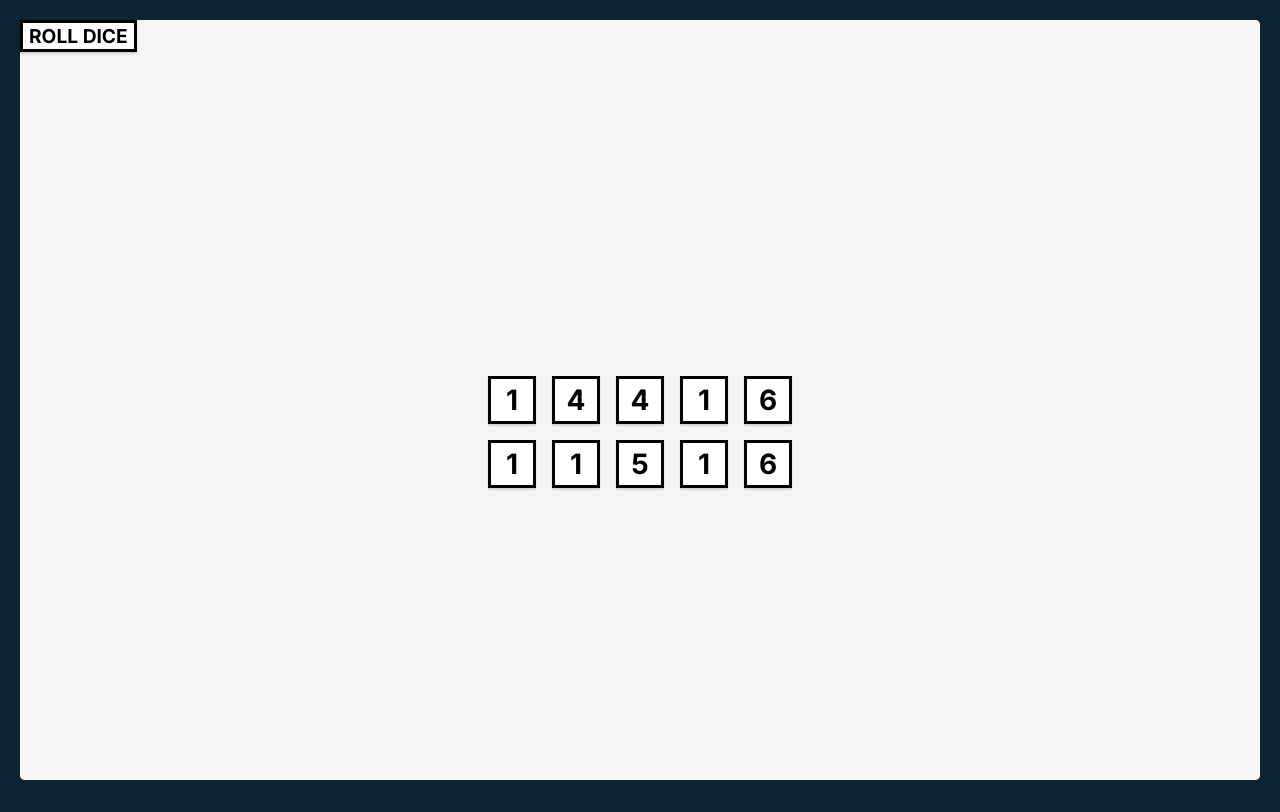
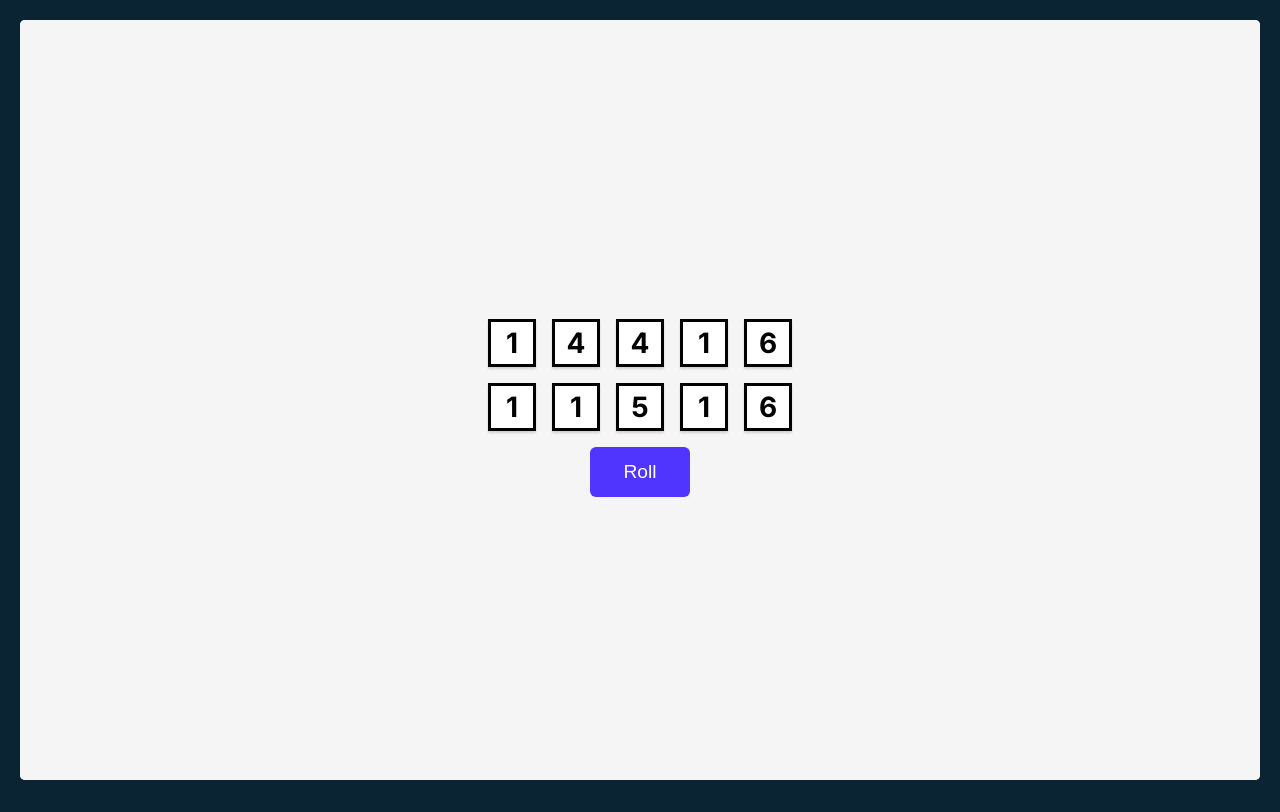
Before and after one commit to Petrasoderstrom1612/tenzies, a React (Vite) app: page / in a window 1280 px wide. Built offline with nearby package versions, Linux system fonts and the light colour scheme.

Commit message:
changed styling of Roll button

```diff
--- a/src/App.jsx
+++ b/src/App.jsx
@@ -50,11 +50,11 @@ function App() {
     return (
     <>
     <main>
-        <button onClick={rollAllDice} className="roll-dice">ROLL DICE</button>
         <div className="big-box">
             <div className="dice-section">
                 {allDice}
             </div>
+            <button onClick={rollAllDice} className="roll-dice">Roll</button>
         </div>
     </main>
     </>
--- a/src/index.css
+++ b/src/index.css
@@ -54,17 +54,13 @@ main {
 }
 
 .roll-dice{
-  border: 3px solid black;
-  display: flex;
-  flex-direction: column;
-  justify-content: center;
-  align-items: center;
-  cursor: pointer;
-  font-size: 1.2rem;
-  font-weight: bold;
-  font-family: Inter, sans-serif;
-  box-shadow: 0px 2px 2px rgba(0, 0, 0, 0.15);
-  background-color: white;
+    height: 50px;
+    width: 100px;
+    border: none;
+    border-radius: 6px;
+    background-color: #5035FF;
+    color: white;
+    font-size: 1.2rem;
 }
 
 
```
